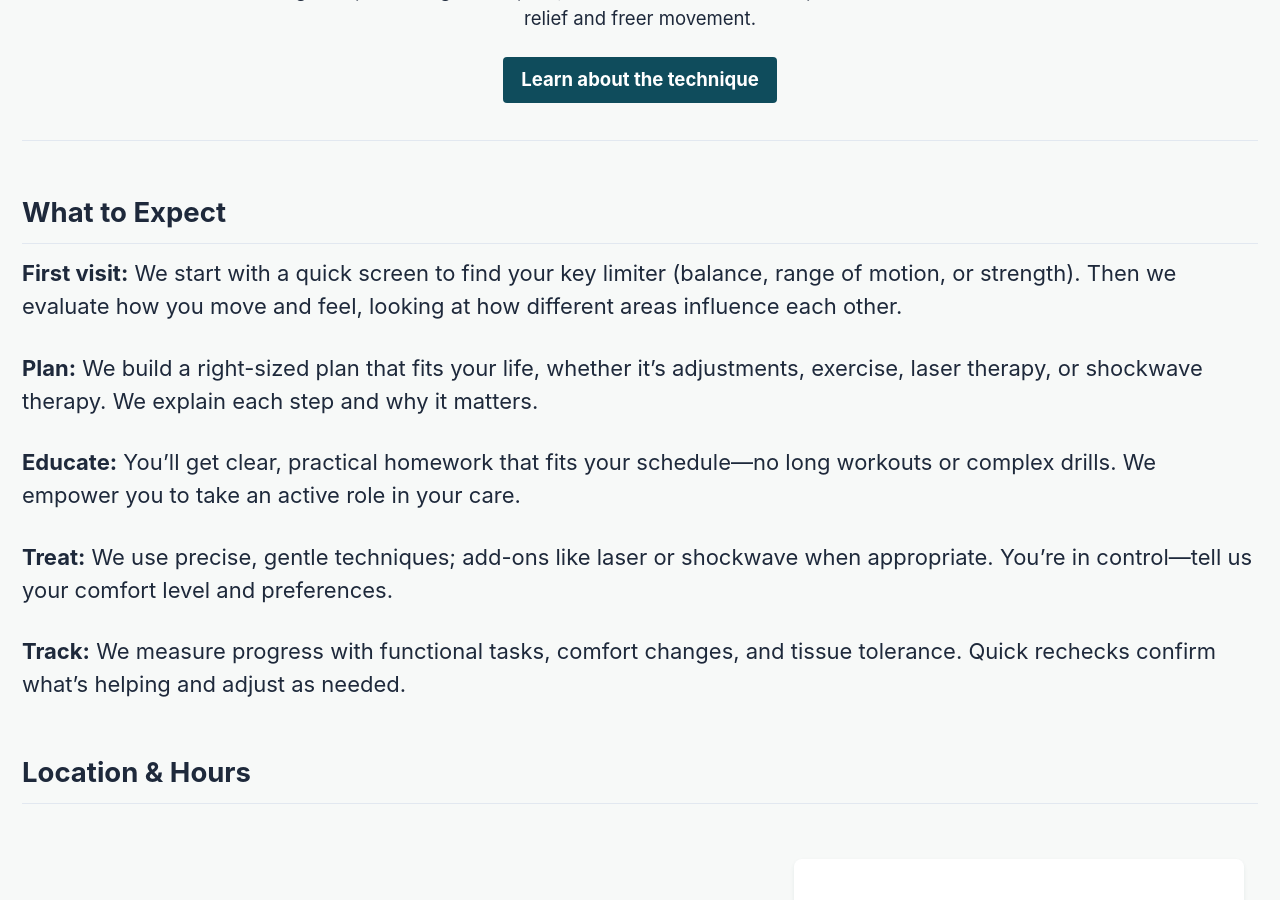
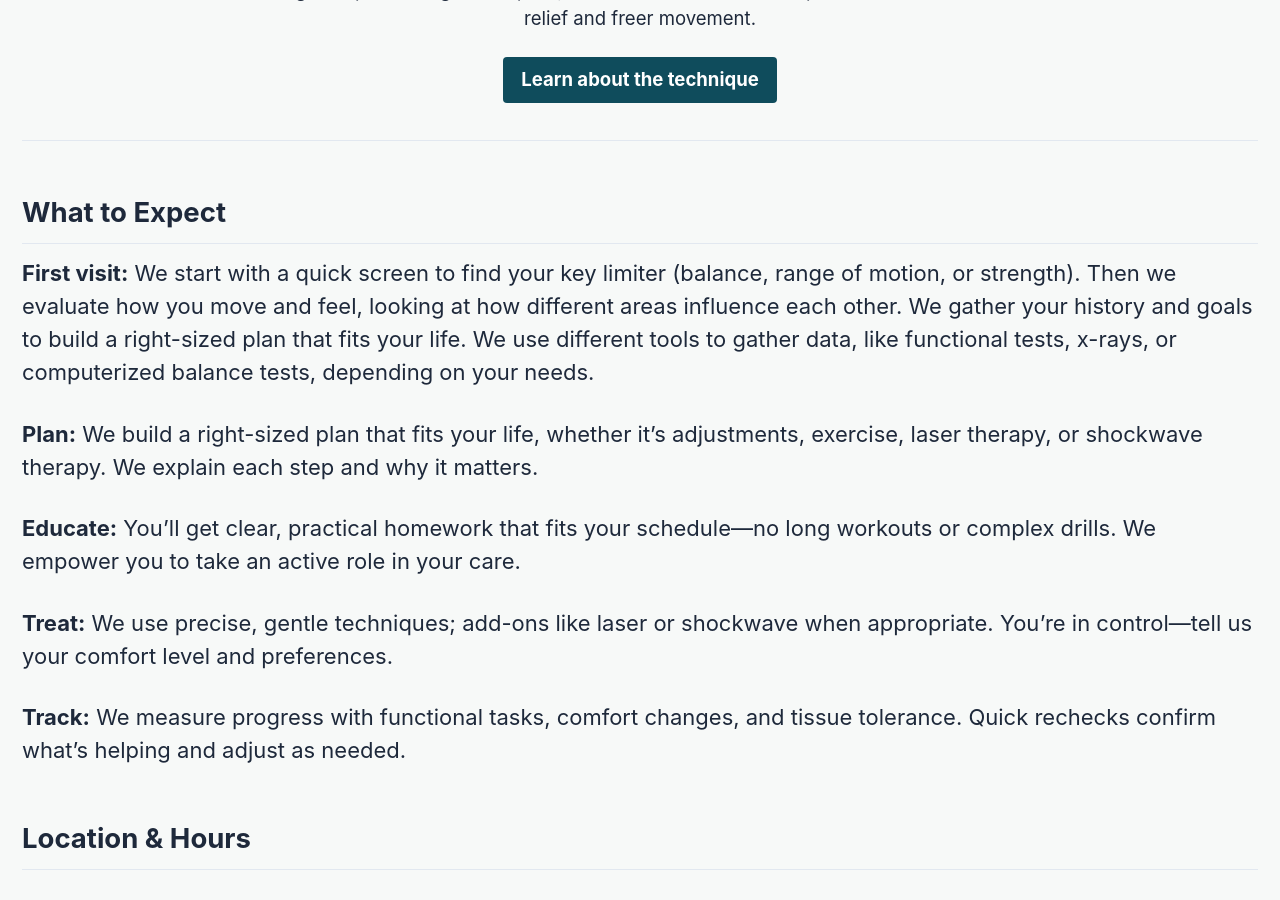
Before and after one commit to millerms/CranburyChiropractic, a Jekyll site: the page built from index.md, in a window 1280 px wide and 900 px high, scrolled down 3044 px. Built offline with Jekyll 4.4.1, drawn with Linux system fonts in a browser that asks for light colours; cached includes are drawn as plain includes; the list of posts is cut into pages by our own code.

Commit message:
updated content

```diff
--- a/index.md
+++ b/index.md
@@ -122,7 +122,7 @@ Welcome to Cranbury Chiropractic — care tailored to you. Whether you’re here
 
 ## What to Expect
 {: .reveal .reveal--up }
-**First visit:** We start with a quick screen to find your key limiter (balance, range of motion, or strength). Then we evaluate how you move and feel, looking at how different areas influence each other.
+**First visit:** We start with a quick screen to find your key limiter (balance, range of motion, or strength). Then we evaluate how you move and feel, looking at how different areas influence each other. We gather your history and goals to build a right-sized plan that fits your life. We use different tools to gather data, like functional tests, x-rays, or computerized balance tests, depending on your needs.
 {: .reveal .reveal--up }
 
 **Plan:** We build a right-sized plan that fits your life, whether it’s adjustments, exercise, laser therapy, or shockwave therapy. We explain each step and why it matters.
```
